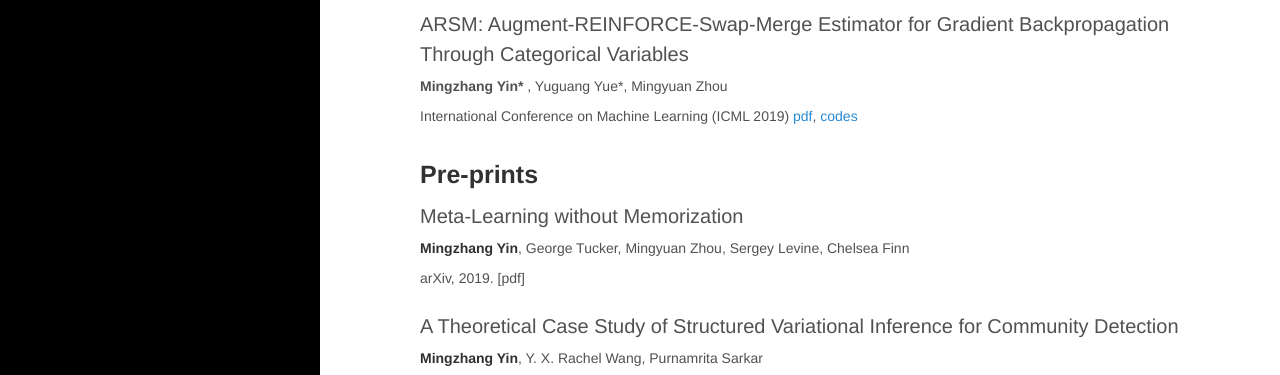
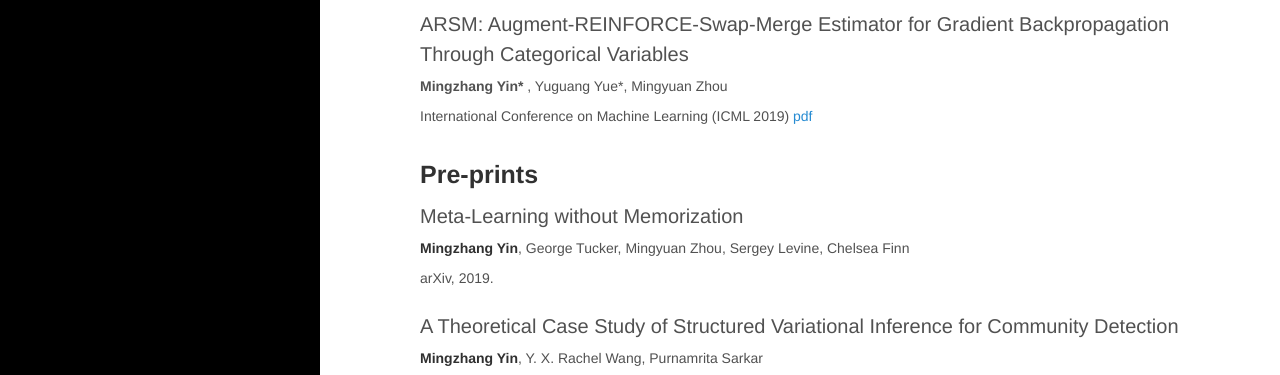
Before and after one commit to mingzhang-yin/mingzhang-yin.github.io, a Jekyll site: the page built from publications.md, in a window 1280 px wide and 1295 px high. Shown: the part 644-1019 px from the top of the window. Built offline with Jekyll 4.4.1, drawn with Linux system fonts in a browser that asks for light colours; nearby versions of some CDN libraries.

Commit message:
Update publications.md

```diff
--- a/publications.md
+++ b/publications.md
@@ -33,14 +33,13 @@ Semi-Implicit Generative Model
 
 ARSM: Augment-REINFORCE-Swap-Merge Estimator for Gradient Backpropagation Through Categorical Variables
 <br> <span style="font-size:14px"> <b>Mingzhang Yin* </b>, Yuguang Yue*, Mingyuan Zhou  <br>
-International Conference on Machine Learning (ICML 2019)  [pdf](https://arxiv.org/abs/1905.01413), <a href="https://github.com/mingzhang-yin/ARSM">codes </a>
- </span>
+International Conference on Machine Learning (ICML 2019)  [pdf](https://arxiv.org/abs/1905.01413)
 
 
 ### Pre-prints
 Meta-Learning without Memorization
 <br> <span style="font-size:14px"> **Mingzhang Yin**, George Tucker, Mingyuan Zhou, Sergey Levine, Chelsea Finn  <br>
-arXiv, 2019. [pdf]
+arXiv, 2019.
 
 
 A Theoretical Case Study of Structured Variational Inference for Community Detection
```
